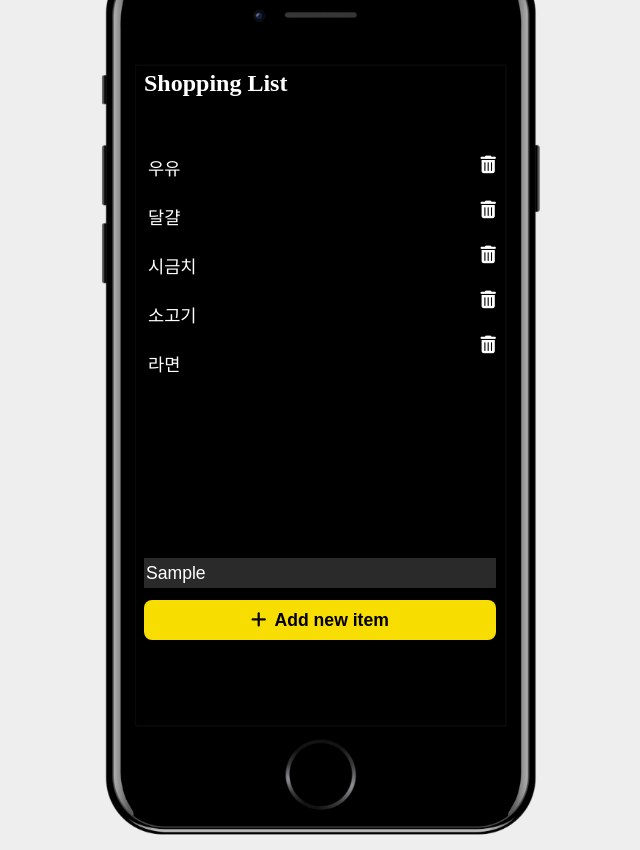
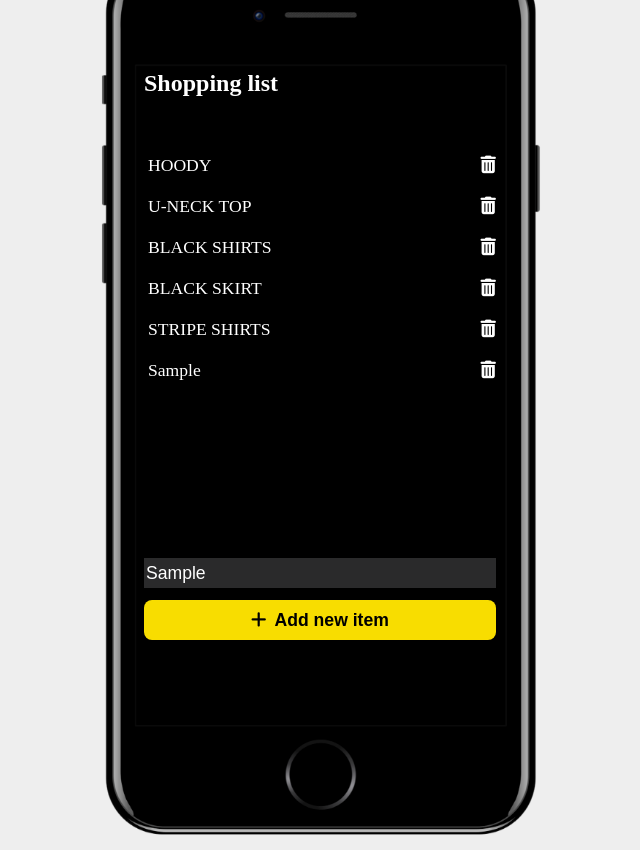
Before and after one commit to SookyeongLee/browser-study, a plain HTML site: page DOM/Shopping List/index.html in a window 1280 px wide. Both pictures are taken after typing "Sample" into the empty fields and a click on the button "Add new item". Shown: the whole page, without its empty margins (318-958 px from the left). Drawn offline with Linux system fonts and the light colour scheme.

Commit message:
HTML + CSS +JavaScript
JavaScript 기능
1. input에 작성한 text를 +버튼과 엔터를 통해 추가
2. 클릭시 삭제 가능

```diff
--- a/DOM/Shopping List/index.html
+++ b/DOM/Shopping List/index.html
@@ -11,14 +11,14 @@
 </head>
 <body>
     <section id="shopping">
-        <h1 class="shopping__title">Shopping List</h1>
+        <h1 class="shopping__title">Shopping list</h1>
         <div class="shopping__list">
             <ul class="items">
-                <li class="item">우유</li>
-                <li class="item">달걀</li>
-                <li class="item">시금치</li>
-                <li class="item">소고기</li>
-                <li class="item">라면</li>
+                <li class="item">HOODY</li>
+                <li class="item">U-NECK TOP</li>
+                <li class="item">BLACK SHIRTS</li>
+                <li class="item">BLACK SKIRT</li>
+                <li class="item">STRIPE SHIRTS</li>
             </ul>
             <ul class="trashBox">
                 <li class="trash"><i class="fas fa-trash-alt"></i></li>
@@ -29,7 +29,7 @@
             </ul>
         </div>
         <div class="shopping__add">
-            <label for="shopping__input"><input type="text" id="shopping__input"></label>
+            <label><input type="text" class="shopping__input"></label>
             <button class="shopping__btn">
                 <i class="fas fa-plus"></i><span class="btn__text">Add new item</span>
             </button>
--- a/DOM/Shopping List/main.js
+++ b/DOM/Shopping List/main.js
@@ -1,2 +1,38 @@
-//쇼핑 항목 삭제
+const addBtn = document.querySelector('.shopping__btn');
+const input = document.querySelector('.shopping__input');
+const items = document.querySelector('.items');
+const trashBox = document.querySelector('.trashBox');
 const trash = document.querySelector('.trash');
+
+addBtn.addEventListener('click', updateItem());
+// input.addEventListener('keydown', () => {
+//     if (keyCode === 13){
+//         updateItem();
+//     }
+// });
+
+function updateItem() {
+
+    input.addEventListener('change', (e) => {
+        //Add item
+        const item = document.createElement('li');
+        item.setAttribute('class', 'item');
+        item.textContent = e.target.value;
+        items.appendChild(item);
+
+        //Add trash icon
+        const trash = document.createElement('li');
+        trash.setAttribute('class', 'trash');
+        const icon = document.createElement('i');
+        icon.setAttribute('class', 'fas fa-trash-alt');
+        trash.appendChild(icon);
+        trashBox.appendChild(trash);
+    });
+}
+
+trashBox.addEventListener('click', (e) => {
+    deleteTrash = e.target.parentNode;
+    console.log(deleteTrash); //li
+    console.log(e.target); //i
+    trashBox.removeChild(deleteTrash);
+});
--- a/DOM/Shopping List/style.css
+++ b/DOM/Shopping List/style.css
@@ -32,15 +32,13 @@ body {
   font-size: 1.1em;
 }
 .item {
-  margin: 16px 0;
-  padding: 4px;
+  margin: 20px 4px;
 }
 .trashBox {
   font-size: 1.1em;
 }
 .trash {
-  margin: 16px 0;
-  padding: 4px;
+  margin: 20px 4px;
   cursor: pointer;
   transition: transform 300ms ease-out;
 }
@@ -55,7 +53,7 @@ body {
   display: flex;
   flex-direction: column;
 }
-#shopping__input {
+.shopping__input {
   outline: none;
   height: 28px;
   font-size: 1.1em;
```
Also changed, not shown: 1 other file.
